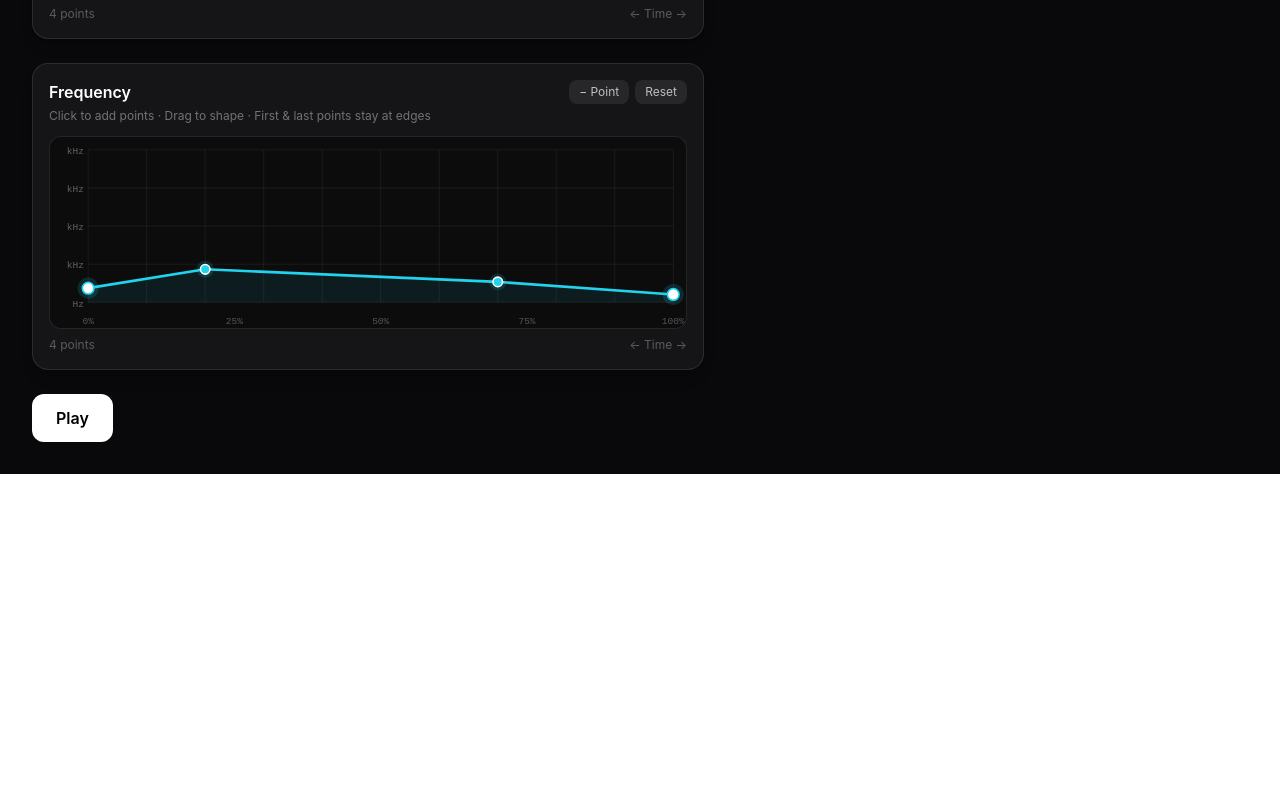
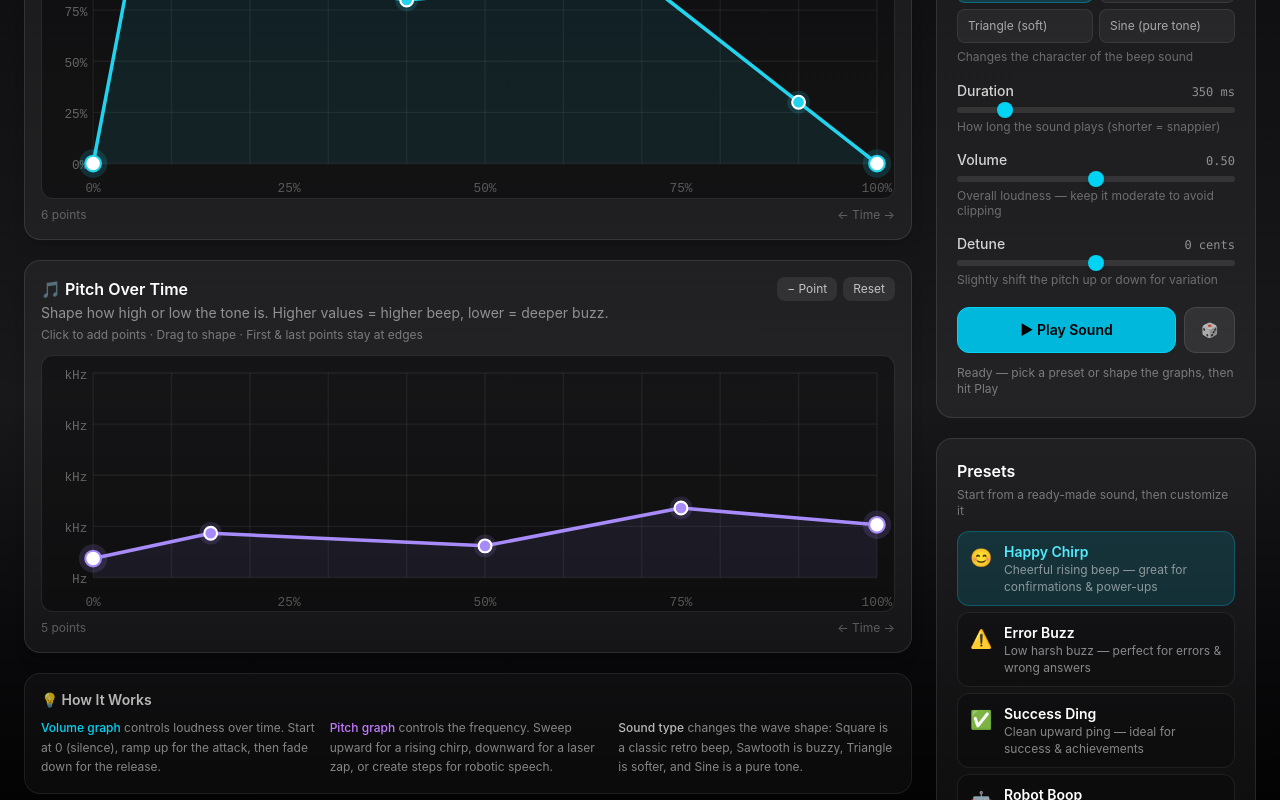
Before and after one commit to monjar/Ino-Voice-Maker, a React (Vite) app: page / in a window 1280 px wide. Shown: the part 360-1160 px from the top of the page. Before the commit the page ends 834 px from the top, so only its background shows below. Built offline with nearby package versions, Linux system fonts and the light colour scheme.

Commit message:
feat: create main RobotSfxDesigner page wiring all components together

```diff
--- a/src/App.jsx
+++ b/src/App.jsx
@@ -1,47 +1,7 @@
-import { useEffect, useState } from 'react';
-import GraphEditor from './components/GraphEditor';
-import { audioEngine } from './audio/AudioEngine';
-import { clamp, formatHz } from './utils/dsp';
+import RobotSfxDesigner from './components/RobotSfxDesigner';
 
-export default function App() {
-  const [durationMs, setDurationMs] = useState(500);
-  const [waveform, setWaveform] = useState('square');
-  const [masterGain, setMasterGain] = useState(0.5);
-  const [isPlaying, setIsPlaying] = useState(false);
+function App() {
+  return <RobotSfxDesigner />;
+}
 
-  const [volPoints, setVolPoints] = useState([
-    { x: 0, y: 0 }, { x: 0.1, y: 1 }, { x: 0.6, y: 0.5 }, { x: 1, y: 0 },
-  ]);
-  const [freqPoints, setFreqPoints] = useState([
-    { x: 0, y: 600 }, { x: 0.2, y: 1200 }, { x: 0.7, y: 800 }, { x: 1, y: 400 },
-  ]);
-
-  useEffect(() => () => audioEngine.dispose(), []);
-
-  async function play() {
-    setIsPlaying(true);
-    await audioEngine.play({
-      durationMs, waveform, masterGain, detune: 0,
-      volPoints, freqPoints,
-      onEnd: () => setIsPlaying(false),
-    });
-  }
-
-  return (
-    <div className="min-h-screen bg-zinc-950 text-white p-8">
-      <h1 className="text-3xl font-bold mb-6">Robot SFX Designer</h1>
-      <div className="max-w-2xl flex flex-col gap-6">
-        <GraphEditor title="Volume" points={volPoints} setPoints={setVolPoints}
-          yMin={0} yMax={1} yFormat={(v) => `%`} />
-        <GraphEditor title="Frequency" points={freqPoints} setPoints={setFreqPoints}
-          yMin={150} yMax={5000} yFormat={formatHz} />
-        <div className="flex gap-3">
-          <button onClick={isPlaying ? () => { audioEngine.stop(); setIsPlaying(false); } : play}
-            className="px-6 py-3 rounded-xl bg-white text-black font-semibold">
-            {isPlaying ? 'Stop' : 'Play'}
-          </button>
-        </div>
-      </div>
-    </div>
-  );
-}
+export default App
--- /dev/null
+++ b/src/components/RobotSfxDesigner.jsx
@@ -0,0 +1,214 @@
+import React, { useEffect, useState } from "react";
+import GraphEditor from "./GraphEditor";
+import ControlPanel from "./ControlPanel";
+import PresetPanel from "./PresetPanel";
+import { audioEngine } from "../audio/AudioEngine";
+import { PRESETS } from "../audio/presets";
+import { clamp, formatHz } from "../utils/dsp";
+
+/**
+ * RobotSfxDesigner — Main page component.
+ *
+ * Wires together the graph editors, control panel, and preset panel.
+ * Manages all sound-parameter state and delegates playback to AudioEngine.
+ */
+
+// Default starting preset — the first one
+const DEFAULT = PRESETS[0].config;
+
+export default function RobotSfxDesigner() {
+  // --- State ---
+  const [durationMs, setDurationMs] = useState(DEFAULT.durationMs);
+  const [waveform, setWaveform] = useState(DEFAULT.waveform);
+  const [masterGain, setMasterGain] = useState(DEFAULT.masterGain);
+  const [detune, setDetune] = useState(DEFAULT.detune);
+  const [volPoints, setVolPoints] = useState(DEFAULT.volPoints);
+  const [freqPoints, setFreqPoints] = useState(DEFAULT.freqPoints);
+
+  const [isPlaying, setIsPlaying] = useState(false);
+  const [status, setStatus] = useState("Ready — pick a preset or shape the graphs, then hit Play");
+  const [activePreset, setActivePreset] = useState(PRESETS[0].name);
+
+  // Cleanup audio on unmount
+  useEffect(() => {
+    return () => audioEngine.dispose();
+  }, []);
+
+  // --- Actions ---
+  function stop() {
+    audioEngine.stop();
+    setIsPlaying(false);
+    setStatus("Stopped");
+  }
+
+  async function play() {
+    setStatus("Playing…");
+    setIsPlaying(true);
+    try {
+      await audioEngine.play({
+        durationMs,
+        waveform,
+        masterGain,
+        detune,
+        volPoints,
+        freqPoints,
+        onEnd: () => {
+          setIsPlaying(false);
+          setStatus("Done — tweak the curves and play again!");
+        },
+      });
+      setStatus(`Playing (${durationMs} ms)`);
+    } catch (err) {
+      setStatus(`Error: ${err.message}`);
+      setIsPlaying(false);
+    }
+  }
+
+  function applyPreset(preset) {
+    const c = preset.config;
+    setDurationMs(c.durationMs);
+    setWaveform(c.waveform);
+    setMasterGain(c.masterGain);
+    setDetune(c.detune);
+    setVolPoints([...c.volPoints]);
+    setFreqPoints([...c.freqPoints]);
+    setActivePreset(preset.name);
+    setStatus(`Loaded "${preset.name}" — hit Play to hear it`);
+  }
+
+  function randomize() {
+    setDurationMs((d) => clamp(Math.round(d * (0.7 + Math.random() * 0.6)), 80, 1500));
+    setMasterGain((g) => clamp(parseFloat((g * (0.8 + Math.random() * 0.4)).toFixed(2)), 0.15, 0.8));
+    setDetune(Math.round((Math.random() - 0.5) * 100));
+
+    // Randomize waveforms
+    const wfs = ["square", "sawtooth", "triangle", "sine"];
+    setWaveform(wfs[Math.floor(Math.random() * wfs.length)]);
+
+    // Randomize envelope shapes (keep start/end structure)
+    const randomEnv = (yMin, yMax, nMid = 2 + Math.floor(Math.random() * 3)) => {
+      const pts = [{ x: 0, y: yMin + Math.random() * (yMax - yMin) * 0.3 }];
+      for (let i = 0; i < nMid; i++) {
+        pts.push({
+          x: 0.1 + (i / nMid) * 0.8 + (Math.random() * 0.1),
+          y: yMin + Math.random() * (yMax - yMin),
+        });
+      }
+      pts.push({ x: 1, y: yMin + Math.random() * (yMax - yMin) * 0.2 });
+      return pts;
+    };
+
+    setVolPoints(randomEnv(0, 1));
+    setFreqPoints(randomEnv(150, 4000));
+    setActivePreset(null);
+    setStatus("Randomized! Hit Play to hear it");
+  }
+
+  // Clear active preset marker when user manually edits
+  const handleVolChange = (fn) => {
+    setVolPoints(fn);
+    setActivePreset(null);
+  };
+  const handleFreqChange = (fn) => {
+    setFreqPoints(fn);
+    setActivePreset(null);
+  };
+
+  return (
+    <div className="min-h-screen bg-gradient-to-b from-zinc-950 via-zinc-900 to-black text-white">
+      <div className="max-w-7xl mx-auto px-4 sm:px-6 py-8 sm:py-12">
+        {/* Header */}
+        <header className="mb-8">
+          <h1 className="text-3xl sm:text-4xl font-bold tracking-tight">
+            🤖 Robot SFX Designer
+          </h1>
+          <p className="text-white/60 mt-2 max-w-2xl text-sm sm:text-base leading-relaxed">
+            Create short robotic sound effects by shaping two graphs:
+            <strong className="text-white/90"> Volume</strong> (how loud over time) and
+            <strong className="text-white/90"> Pitch</strong> (how high/low over time).
+            Pick a preset to start, then drag the points to customize your sound.
+          </p>
+        </header>
+
+        {/* Main layout */}
+        <div className="grid grid-cols-1 lg:grid-cols-[1fr_320px] gap-6">
+          {/* Left: graphs */}
+          <div className="flex flex-col gap-5">
+            <GraphEditor
+              title="🔊 Volume Over Time"
+              description="Shape how loud the sound is from start to finish. Peaks = loud, valleys = quiet."
+              points={volPoints}
+              setPoints={handleVolChange}
+              yMin={0}
+              yMax={1}
+              yFormat={(v) => `${Math.round(v * 100)}%`}
+              curveColor="#22d3ee"
+            />
+
+            <GraphEditor
+              title="🎵 Pitch Over Time"
+              description="Shape how high or low the tone is. Higher values = higher beep, lower = deeper buzz."
+              points={freqPoints}
+              setPoints={handleFreqChange}
+              yMin={150}
+              yMax={5000}
+              yFormat={(v) => formatHz(v)}
+              curveColor="#a78bfa"
+            />
+
+            {/* How-it-works section */}
+            <div className="rounded-2xl bg-white/[0.03] border border-white/8 p-4">
+              <h3 className="text-white/70 font-semibold text-sm mb-2">💡 How It Works</h3>
+              <div className="grid grid-cols-1 sm:grid-cols-3 gap-3 text-xs text-white/50 leading-relaxed">
+                <div>
+                  <span className="text-cyan-400 font-medium">Volume graph</span> controls
+                  loudness over time. Start at 0 (silence), ramp up for the attack, then
+                  fade down for the release.
+                </div>
+                <div>
+                  <span className="text-purple-400 font-medium">Pitch graph</span> controls
+                  the frequency. Sweep upward for a rising chirp, downward for a laser zap,
+                  or create steps for robotic speech.
+                </div>
+                <div>
+                  <span className="text-white/70 font-medium">Sound type</span> changes the
+                  wave shape: Square is a classic retro beep, Sawtooth is buzzy, Triangle is
+                  softer, and Sine is a pure tone.
+                </div>
+              </div>
+            </div>
+          </div>
+
+          {/* Right: controls + presets */}
+          <div className="flex flex-col gap-5">
+            <ControlPanel
+              durationMs={durationMs}
+              setDurationMs={(v) => { setDurationMs(v); setActivePreset(null); }}
+              waveform={waveform}
+              setWaveform={(v) => { setWaveform(v); setActivePreset(null); }}
+              masterGain={masterGain}
+              setMasterGain={(v) => { setMasterGain(v); setActivePreset(null); }}
+              detune={detune}
+              setDetune={(v) => { setDetune(v); setActivePreset(null); }}
+              isPlaying={isPlaying}
+              status={status}
+              onPlay={play}
+              onStop={stop}
+              onRandomize={randomize}
+            />
+
+            <PresetPanel
+              onApplyPreset={applyPreset}
+              activePresetName={activePreset}
+            />
+          </div>
+        </div>
+
+        {/* Footer */}
+        <footer className="mt-10 pt-6 border-t border-white/8 text-white/30 text-xs">
+          Built with WebAudio API · Oscillator → Gain → Output · Envelopes automate gain and frequency over time
+        </footer>
+      </div>
+    </div>
+  );
+}
```
